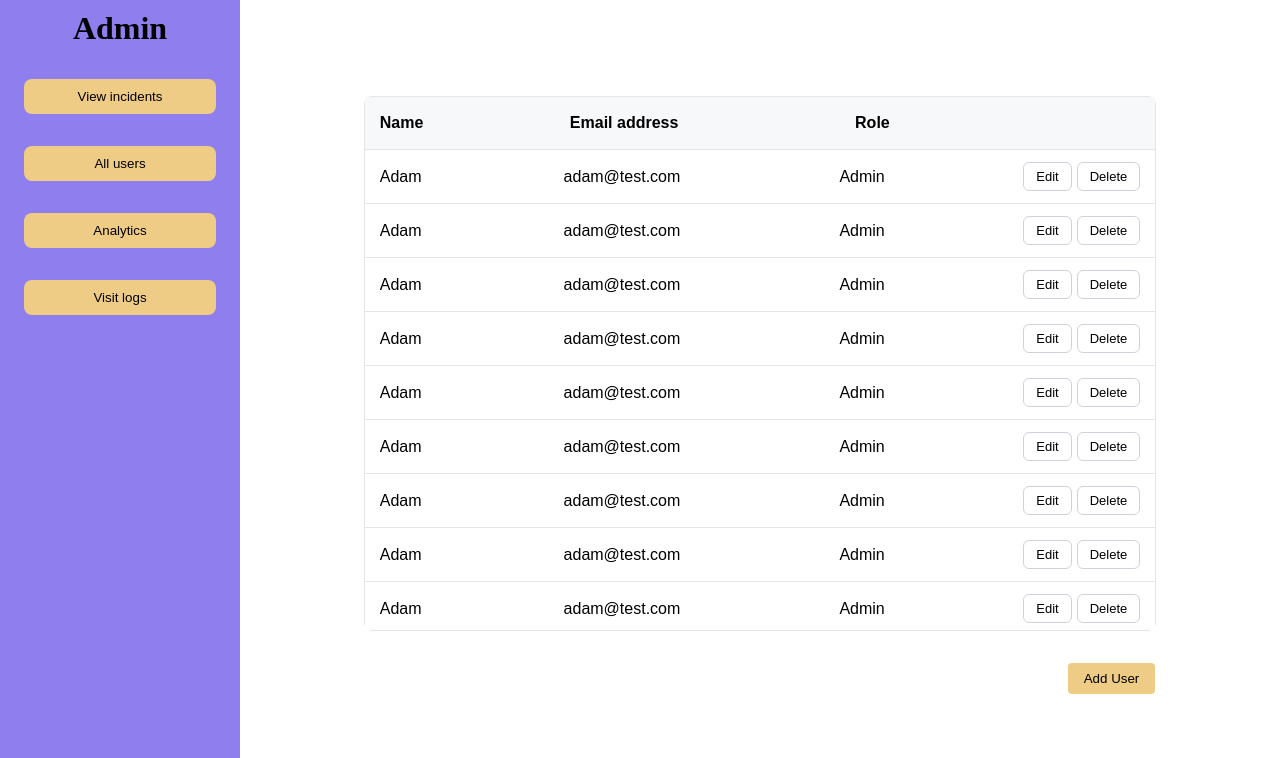
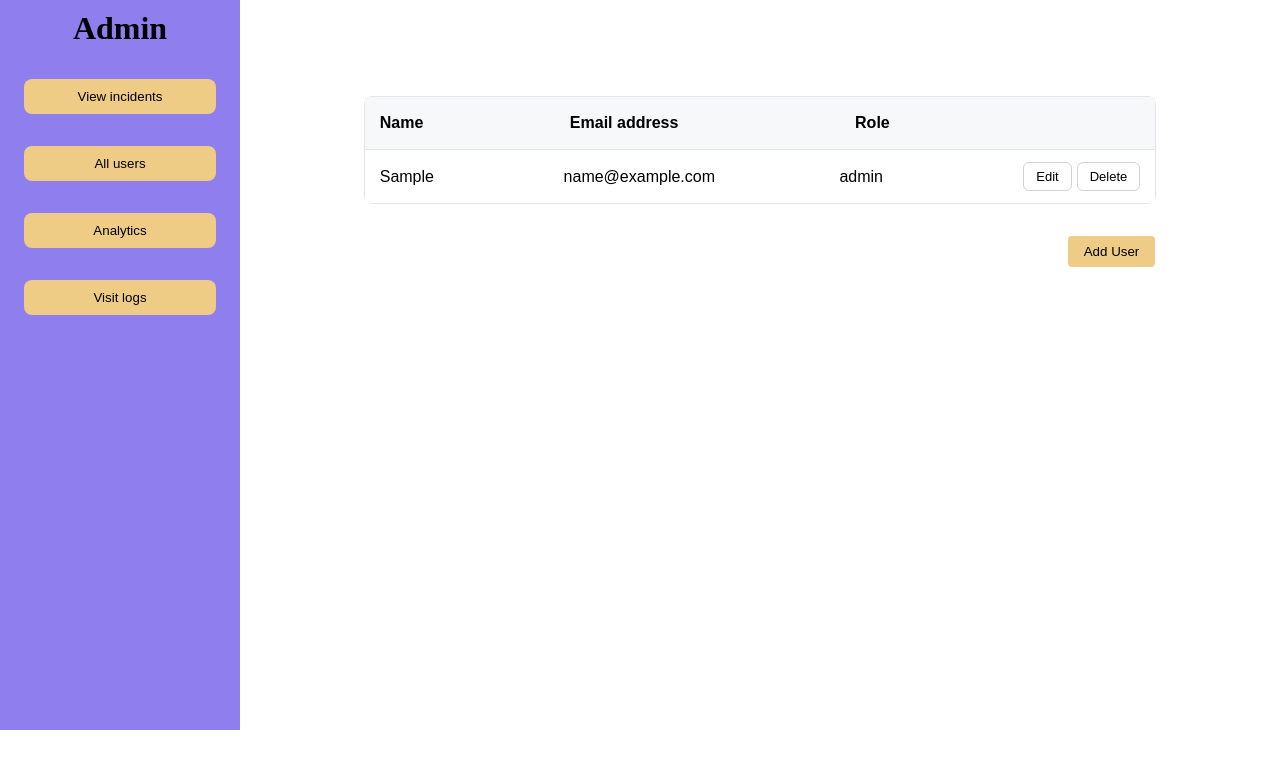
Before and after one commit to viktorabrahamsson1/projekt, a PHP site: page /pages/admin/allUsers.php in a window 1280 px wide. Shown: the part 70-828 px from the top of the page. After the commit the page ends 800 px from the top, so only its background shows below. Run offline with PHP 8.4, Linux system fonts and the light colour scheme; the visitor is signed in with stand-in values (Sample User, id 1); tables that the repository leaves empty hold one stand-in row (values such as "Sample post").

Commit message:
added database logic to all-users

```diff
--- a/includes/db.php
+++ b/includes/db.php
@@ -1,9 +1,9 @@
 <?php
 //If you want to try yourself just enter your specific MySql and xampp info
-$host = "localhost";
+$host = "127.0.0.1";
 $user = "root";
 $pass = "";
-$db   = "er-test";
+$db = "incident_db";
 
 $mysqli = new mysqli($host, $user, $pass, $db);
 
--- a/pages/admin/allUsers.php
+++ b/pages/admin/allUsers.php
@@ -1,10 +1,17 @@
 <?php
 require_once "../../includes/session.php";
 require_once "../../auth/auth.php";
+require_once "../../includes/db.php";
 requireRoles(["admin"]);
 
-$content = <<<HTML
-  <div class="all_users_wrapper" >
+$sql = "
+SELECT user.first_name, user.email, role.role
+FROM user
+JOIN role ON user.role_id = role.role_id
+";
+
+$content = '
+<div class="all_users_wrapper">
   <section class="all_users" id="allUsers">
     <div class="all_users_header">
       <p>Name</p>
@@ -12,174 +19,32 @@ $content = <<<HTML
       <p>Role</p>
     </div>
     <ul class="user-list">
+';
+
+$result = $mysqli->query($sql);
+
+if ($result && $result->num_rows > 0) {
+  while ($row = $result->fetch_assoc()) {
+    $content .= "
       <li>
-          <p>Adam</p>
-          <p>adam@test.com</p>
-          <p>Admin</p>
+        <p>{$row['first_name']}</p>
+        <p>{$row['email']}</p>
+        <p>{$row['role']}</p>
         <div>
           <button>Edit</button>
           <button>Delete</button>
         </div>
       </li>
-          <li>
-          <p>Adam</p>
-          <p>adam@test.com</p>
-          <p>Admin</p>
-          <div>
-            <button>Edit</button>
-            <button>Delete</button>
-          </div>
-        </li>
-           <li>
-          <p>Adam</p>
-          <p>adam@test.com</p>
-          <p>Admin</p>
-          <div>
-            <button>Edit</button>
-            <button>Delete</button>
-          </div>
-        </li>
-           <li>
-          <p>Adam</p>
-          <p>adam@test.com</p>
-          <p>Admin</p>
-          <div>
-            <button>Edit</button>
-            <button>Delete</button>
-          </div>
-        </li>
-           <li>
-          <p>Adam</p>
-          <p>adam@test.com</p>
-          <p>Admin</p>
-          <div>
-            <button>Edit</button>
-            <button>Delete</button>
-          </div>
-        </li>
-           <li>
-          <p>Adam</p>
-          <p>adam@test.com</p>
-          <p>Admin</p>
-          <div>
-            <button>Edit</button>
-            <button>Delete</button>
-          </div>
-        </li>
-           <li>
-          <p>Adam</p>
-          <p>adam@test.com</p>
-          <p>Admin</p>
-          <div>
-            <button>Edit</button>
-            <button>Delete</button>
-          </div>
-        </li>
-           <li>
-          <p>Adam</p>
-          <p>adam@test.com</p>
-          <p>Admin</p>
-          <div>
-            <button>Edit</button>
-            <button>Delete</button>
-          </div>
-        </li>
-           <li>
-          <p>Adam</p>
-          <p>adam@test.com</p>
-          <p>Admin</p>
-          <div>
-            <button>Edit</button>
-            <button>Delete</button>
-          </div>
-        </li>
-           <li>
-          <p>Adam</p>
-          <p>adam@test.com</p>
-          <p>Admin</p>
-          <div>
-            <button>Edit</button>
-            <button>Delete</button>
-          </div>
-        </li>
-           <li>
-          <p>Adam</p>
-          <p>adam@test.com</p>
-          <p>Admin</p>
-          <div>
-            <button>Edit</button>
-            <button>Delete</button>
-          </div>
-        </li>
-           <li>
-          <p>Adam</p>
-          <p>adam@test.com</p>
-          <p>Admin</p>
-          <div>
-            <button>Edit</button>
-            <button>Delete</button>
-          </div>
-        </li>
-           <li>
-          <p>Adam</p>
-          <p>adam@test.com</p>
-          <p>Admin</p>
-          <div>
-            <button>Edit</button>
-            <button>Delete</button>
-          </div>
-        </li>
-           <li>
-          <p>Adam</p>
-          <p>adam@test.com</p>
-          <p>Admin</p>
-          <div>
-            <button>Edit</button>
-            <button>Delete</button>
-          </div>
-        </li>
-           <li>
-          <p>Adam</p>
-          <p>adam@test.com</p>
-          <p>Admin</p>
-          <div>
-            <button>Edit</button>
-            <button>Delete</button>
-          </div>
-        </li>
-           <li>
-          <p>Adam</p>
-          <p>adam@test.com</p>
-          <p>Admin</p>
-          <div>
-            <button>Edit</button>
-            <button>Delete</button>
-          </div>
-        </li>
-           <li>
-          <p>Adam</p>
-          <p>adam@test.com</p>
-          <p>Admin</p>
-          <div>
-            <button>Edit</button>
-            <button>Delete</button>
-          </div>
-        </li>
-            <li>
-          <p>Adam</p>
-          <p>adam@test.com</p>
-          <p>Admin</p>
-          <div>
-            <button>Edit</button>
-            <button>Delete</button>
-          </div>
-        </li>
+    ";
+  }
+}
+
+$content .= '
     </ul>
   </section>
-    <button class="add-user-button" onclick="window.location.href='add_user.php'">Add User</button>
+  <button class="add-user-button" onclick="window.location.href=\'add_user.php\'">Add User</button>
 </div>
-  HTML;
+';
 
-require "../../includes/layout.php"
-
+require "../../includes/layout.php";
 ?>
```
Also changed, not shown: includes/track_visit.php (+7 -6 lines). Lines whose indentation alone changed are shown as unchanged.
